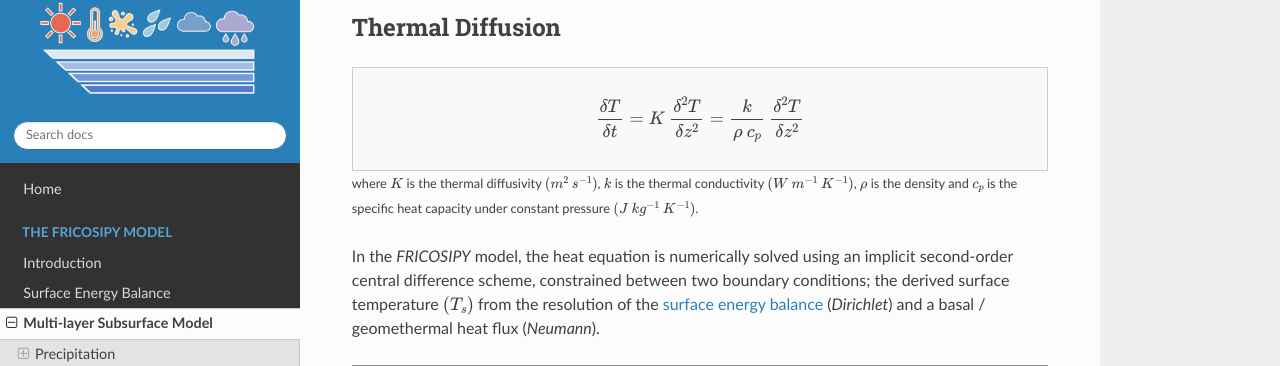
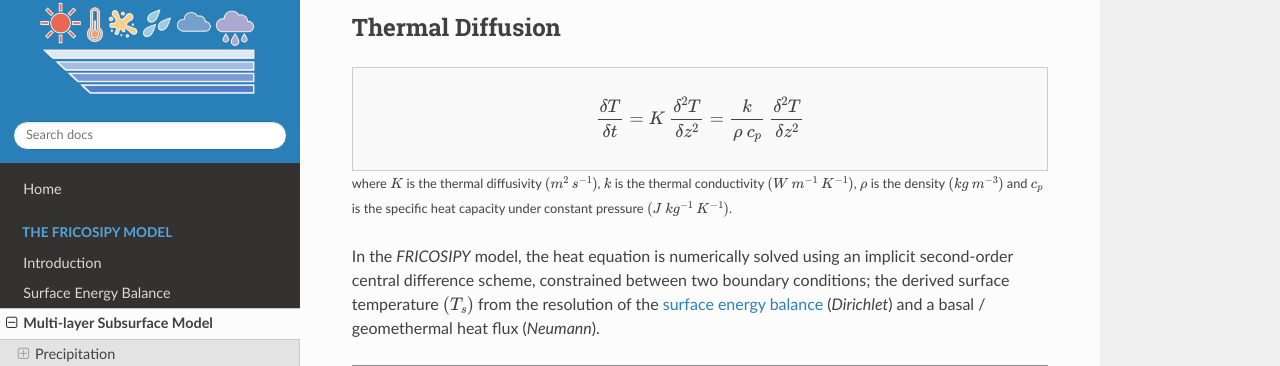
Before and after one commit to MarcusGastaldello/FRICOSIPY, an MkDocs documentation site: the page built from docs/subsurface_model.md, in a window 1280 px wide and 900 px high, scrolled down 349 px. Shown: the part 84-450 px from the top of the window. Built offline with MkDocs 1.6.1, drawn with Linux system fonts in a browser that asks for light colours; nearby versions of some CDN libraries.

Commit message:
Update subsurface_model.md

```diff
--- a/docs/subsurface_model.md
+++ b/docs/subsurface_model.md
@@ -24,7 +24,7 @@ $$
 \frac{\delta T}{\delta t} = K \: \frac{\delta^{2} T}{\delta z^{2}} = \frac{k}{\rho \: c_p} \: \frac{\delta^{2} T}{\delta z^{2}}
 $$
 </div>
-<small>where $K$ is the thermal diffusivity $(m^2$ $s^{-1})$, $k$ is the thermal conductivity $(W$ $m^{-1}$ $K^{-1})$, $\rho$ is the density and $c_p$ is the specific heat capacity under constant pressure $(J$ $kg^{-1}$ $K^{-1})$.  </small>
+<small>where $K$ is the thermal diffusivity $(m^2$ $s^{-1})$, $k$ is the thermal conductivity $(W$ $m^{-1}$ $K^{-1})$, $\rho$ is the density $(kg$ $m^{-3})$ and $c_p$ is the specific heat capacity under constant pressure $(J$ $kg^{-1}$ $K^{-1})$.  </small>
 
 In the *FRICOSIPY* model, the heat equation is numerically solved using an implicit second-order central difference scheme, constrained between two boundary conditions;
 the derived surface temperature $(T_{s})$ from the resolution of the [surface energy balance](https://fricosipy.readthedocs.io/en/latest/surface_energy_balance/) (*Dirichlet*) and a basal / geomethermal heat flux (*Neumann*).
```
